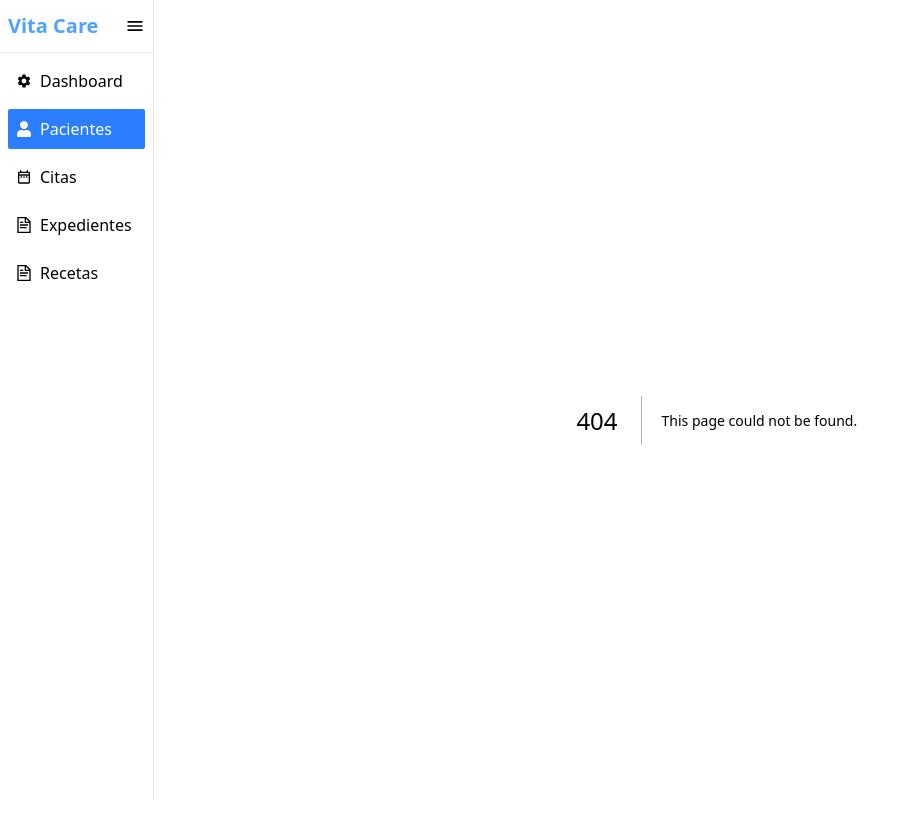
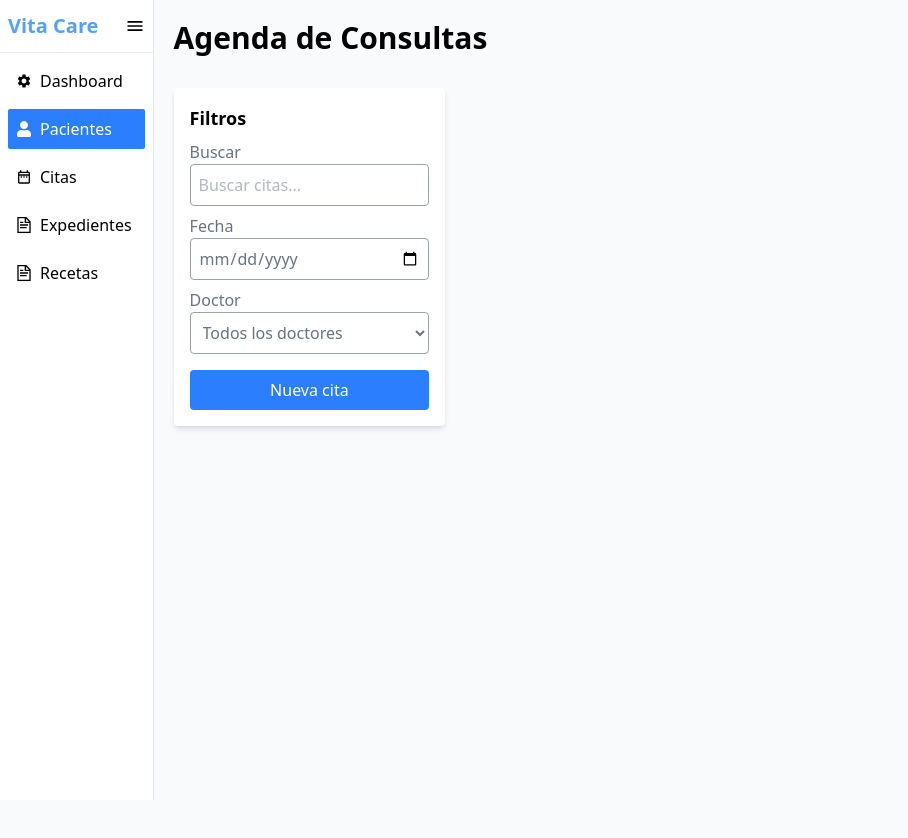
Before and after one commit to AdolfoFelixN/vita-care, a Next.js app: page /citas in a window 1280 px wide. Before the commit this address had no page. Shown: the whole page, without its empty margins (0-908 px from the left). After the commit the page ends 800 px from the top, so only its background shows below. Built offline with nearby package versions, Linux system fonts and the light colour scheme.

Commit message:
pagina pacientes

```diff
--- /dev/null
+++ b/src/app/citas/page.jsx
@@ -0,0 +1,32 @@
+import React from 'react'
+
+function CitasPage() {
+  return (
+   <>
+      <h1 className="text-3xl font-bold">Agenda de Consultas</h1>
+      <div className='grid grid-cols-[25%_75%] mt-8'>
+        <form className='p-4 shadow-md rounded bg-white flex flex-col gap-2'>
+            <h2 className='font-semibold text-lg'>Filtros</h2>
+            <div className='flex flex-col'>
+                <label htmlFor="search" className='text-gray-500'>Buscar</label>
+                <input type="text" placeholder='Buscar citas...' className='rounded border border-gray-400 text-gray-500 p-2'/>
+            </div>
+            <div className='flex flex-col'>
+                <label htmlFor="date" className='text-gray-500'>Fecha</label>
+                <input type='date' placeholder='Buscar citas...' className='rounded border border-gray-400 text-gray-500 p-2'/>
+            </div>
+            <div className='flex flex-col'>
+                <label htmlFor="doctor" className='text-gray-500'>Doctor</label>
+                <select name="" id="" className='rounded border border-gray-400 text-gray-500 p-2'>
+                    <option value="">Todos los doctores</option>
+                    <option value="">Doctor 1</option>
+                </select>
+            </div>
+            <button type='submit' className='bg-blue-500 mt-2 text-white rounded px-3 py-2 cursor-pointer hover:bg-blue-600'>Nueva cita</button>
+        </form>
+      </div>
+    </>
+  )
+}
+
+export default CitasPage
--- a/src/components/SideBar.jsx
+++ b/src/components/SideBar.jsx
@@ -2,8 +2,11 @@ import { MdMenu, MdSettings, MdOutlineDateRange } from "react-icons/md";
 import { FaUser } from "react-icons/fa";
 import { GrDocumentText } from "react-icons/gr";
 import { useStore } from "@/store";
+import { useRouter } from "next/navigation";
 function SideBar() {
   const { sidebar, toggleSidebar } = useStore();
+
+  const router = useRouter()
 
   return (
     <div className="bg-white h-svh border-r-1 border-r-gray-200">
@@ -16,19 +19,19 @@ function SideBar() {
       </div>
       <hr className="text-gray-200" />
       <ul className="p-2 flex flex-col gap-2">
-        <li className="flex items-center gap-2 p-2 rounded-xs hover:bg-blue-500 hover:text-white cursor-pointer">
+        <li onClick={() => router.push('/')} className="flex items-center gap-2 p-2 rounded-xs hover:bg-blue-500 hover:text-white cursor-pointer">
           <span>
             <MdSettings className="font-bold" />
           </span>
           Dashboard
         </li>
-        <li className="flex items-center gap-2 p-2 rounded-xs hover:bg-blue-500 hover:text-white cursor-pointer text-white bg-blue-500">
+        <li onClick={() => router.push('/pacientes')} className="flex items-center gap-2 p-2 rounded-xs hover:bg-blue-500 hover:text-white cursor-pointer text-white bg-blue-500">
           <span>
             <FaUser className="font-bold" />
           </span>
           Pacientes
         </li>
-        <li className="flex items-center gap-2 p-2 rounded-xs hover:bg-blue-500 hover:text-white cursor-pointer">
+        <li onClick={() => router.push('/citas')} className="flex items-center gap-2 p-2 rounded-xs hover:bg-blue-500 hover:text-white cursor-pointer">
           <span>
             <MdOutlineDateRange className="font-bold" />
           </span>
```
